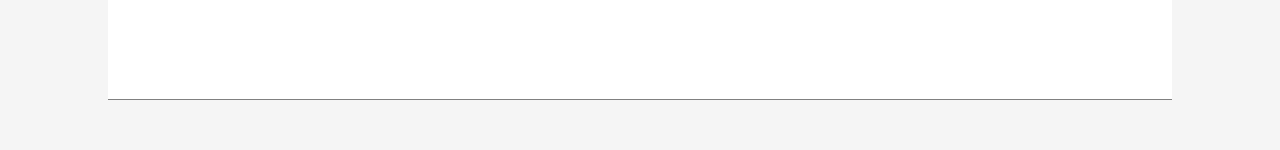
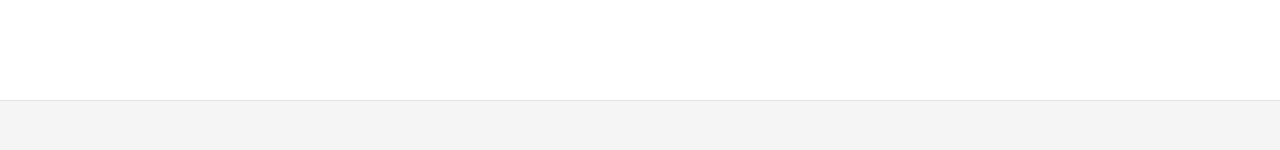
Before and after one commit to jamesbyrne89/Style-Library, a React (Create React App) app in the folder app/: page /components in a window 1280 px wide. Shown: the top 150 px of the page. Built offline with nearby package versions, Linux system fonts and the light colour scheme.

Commit message:
Make header full width

```diff
--- a/app/src/styles/styles.css
+++ b/app/src/styles/styles.css
@@ -240,6 +240,10 @@ body {
   color: #1a1a1a;
 }
 
+#root {
+  width: 100%;
+}
+
 a {
   text-decoration: none;
   color: #1a1a1a;
@@ -257,7 +261,8 @@ a {
   justify-content: center;
   height: 100px;
   background: #fff;
-  border-bottom: solid 1px grey;
+  -webkit-box-shadow: 0px 0px 1px grey;
+  box-shadow: 0px 0px 1px grey;
   font-weight: 900;
 }
 
--- a/app/src/styles/styles.scss
+++ b/app/src/styles/styles.scss
@@ -25,6 +25,10 @@ body {
     color: #1a1a1a;
 }
 
+#root {
+    width: 100%;
+}
+
 a {
     text-decoration: none;
     color: #1a1a1a;
@@ -42,7 +46,8 @@ a {
     justify-content: center;
     height: 100px;
     background: #fff;
-    border-bottom: solid 1px grey;
+    -webkit-box-shadow: 0px 0px 1px grey;
+    box-shadow: 0px 0px 1px grey;
     font-weight: 900;
     &__container ul {
         display: -webkit-box;
```
Also changed, not shown: app/src/styles/styles.min.css.
